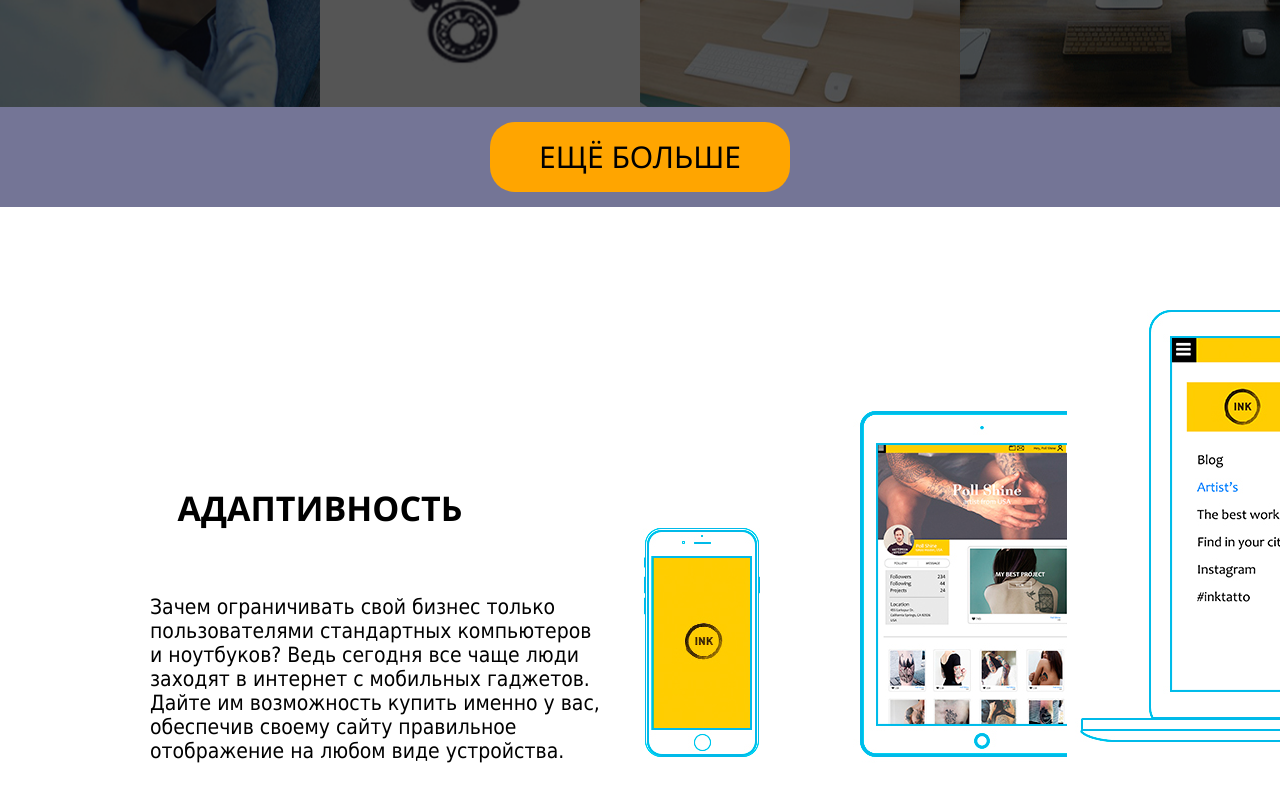
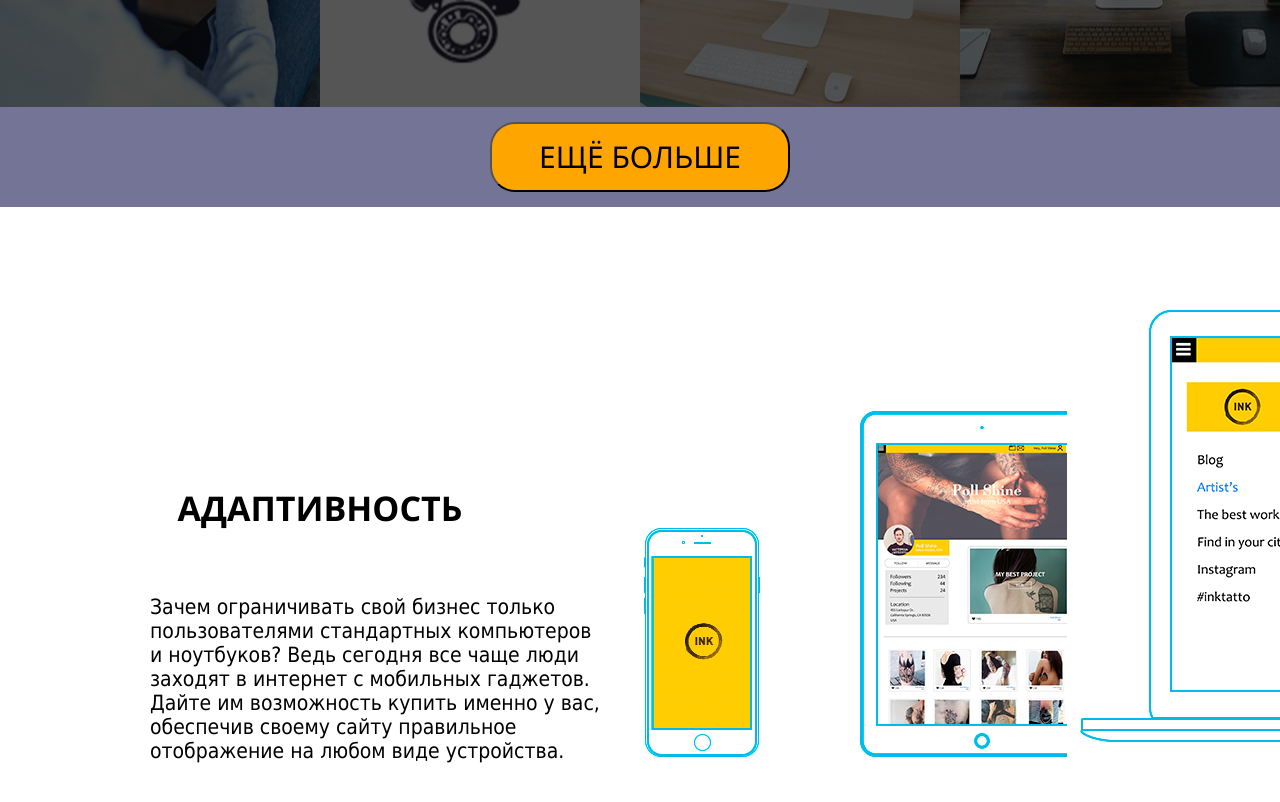
Before and after one commit to zl0ygn0m/freest, a plain HTML site: page index.html in a window 1280 px wide. Shown: the part 4720-5522 px from the top of the page. Drawn offline with nearby package versions, Linux system fonts and the light colour scheme; files whose address does not match are found by name.

Commit message:
Add files via upload

```diff
--- a/css/main.css
+++ b/css/main.css
@@ -723,8 +723,8 @@ bottom: 5vmax;}
    background-color: orange;
    border-radius: 25px;
 font-size: 30px;
-border: 0;
-font-family: 'Segoe UI', Tahoma, Geneva, Verdana, sans-serif}
+
+font-family: Tahoma,}
 
 
       .adapt{
```
